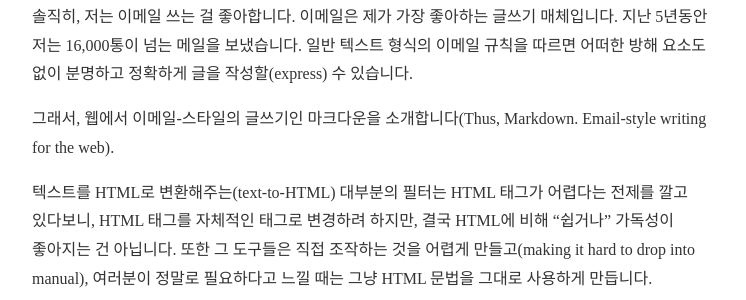
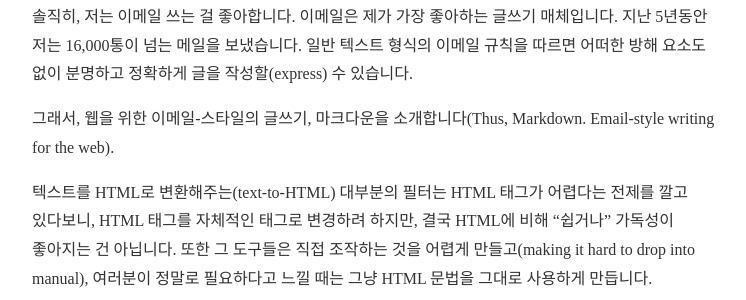
Before and after one commit to paikwiki/paikwiki.github.io, a Jekyll site: the page built from _posts/2020-03-31-dive-into-markdown-ko.md, in a window 1280 px wide and 900 px high, scrolled down 5551 px. Shown: the part 150-450 px from the top of the window, without its empty margins (264-1010 px from the left). Built offline with Jekyll 4.4.1, drawn with Linux system fonts in a browser that asks for light colours; some web fonts are replaced.

Commit message:
Fix typo

```diff
--- a/_posts/2020-03-31-dive-into-markdown-ko.md
+++ b/_posts/2020-03-31-dive-into-markdown-ko.md
@@ -135,7 +135,7 @@ This is a paragraph.
 
 솔직히, 저는 이메일 쓰는 걸 좋아합니다. 이메일은 제가 가장 좋아하는 글쓰기 매체입니다. 지난 5년동안 저는 16,000통이 넘는 메일을 보냈습니다. 일반 텍스트 형식의 이메일 규칙을 따르면 어떠한 방해 요소도 없이 분명하고 정확하게 글을 작성할(express) 수 있습니다.
 
-그래서, 웹에서 이메일-스타일의 글쓰기인 마크다운을 소개합니다(Thus, Markdown. Email-style writing for the web).
+그래서, 웹을 위한 이메일-스타일의 글쓰기, 마크다운을 소개합니다(Thus, Markdown. Email-style writing for the web).
 
 텍스트를 HTML로 변환해주는(text-to-HTML) 대부분의 필터는 HTML 태그가 어렵다는 전제를 깔고 있다보니, HTML 태그를 자체적인 태그로 변경하려 하지만, 결국 HTML에 비해 "쉽거나" 가독성이 좋아지는 건 아닙니다. 또한 그 도구들은 직접 조작하는 것을 어렵게 만들고(making it hard to drop into manual), 여러분이 정말로 필요하다고 느낄 때는 그냥 HTML 문법을 그대로 사용하게 만듭니다.
 
```
